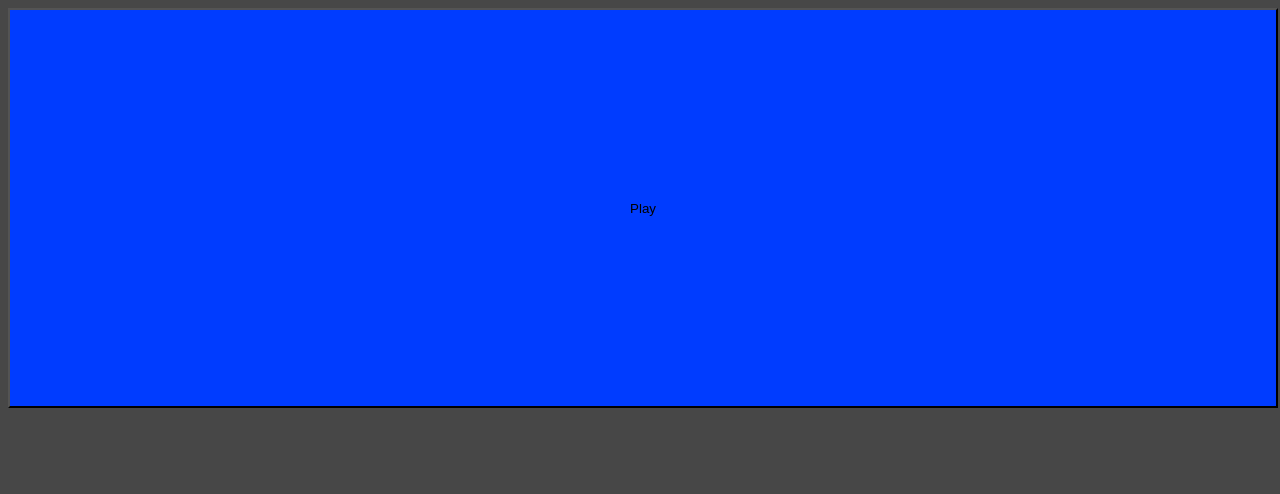
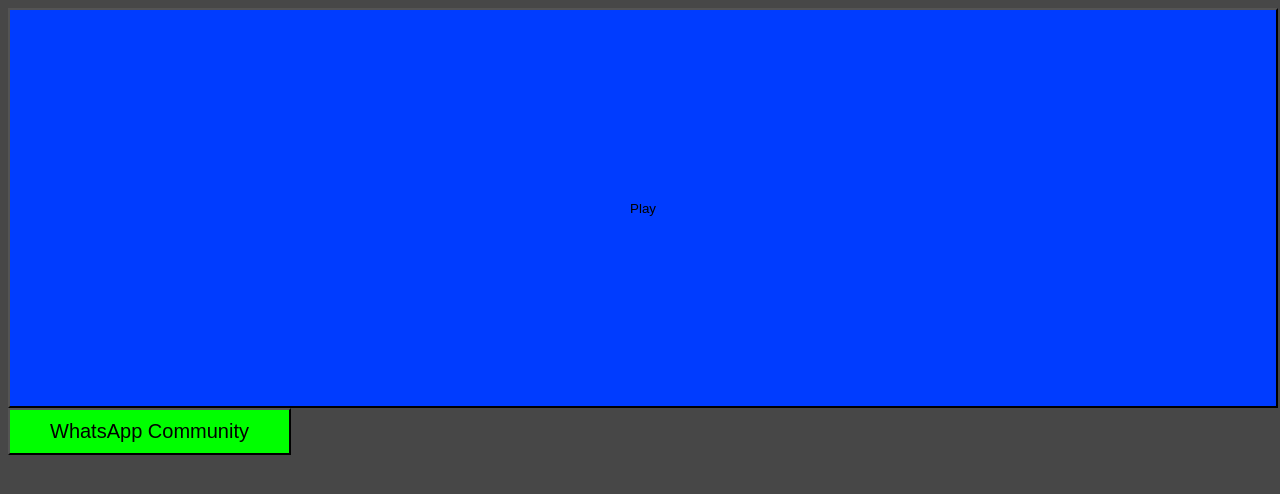
Before and after one commit to SpielerTheMax/New-Project-without-data, a plain HTML site: page index.html in a window 1280 px wide. Drawn offline with Linux system fonts and the light colour scheme.

Commit message:
Update index.html

```diff
--- a/index.html
+++ b/index.html
@@ -8,6 +8,8 @@
 </head>
 <body>
     <a href="game.html"><button id="play">Play</button></a>
+    <br>
+    <a href="https://chat.whatsapp.com/HEBMUT5wvBrAeI6wgMyrJJ"><button class="quit" id="wac">WhatsApp Community</button></a>
 </body>
 <script>
     document.getElementById("play").style.width = window.innerWidth-10+"px";
```
